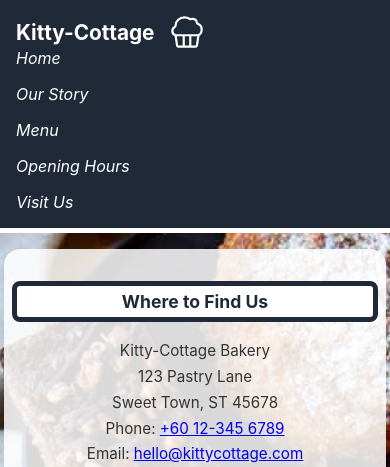
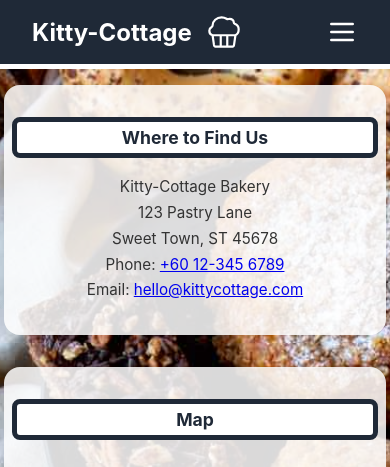
Before and after one commit to jeanj14/bakery-website-fp, a plain HTML site: page visit.html in a window 390 px wide. Shown: the top 467 px of the page. Drawn offline with Linux system fonts and the light colour scheme.

Commit message:
fixed responsive design

```diff
--- a/assets/css/openinghours.css
+++ b/assets/css/openinghours.css
@@ -144,17 +144,24 @@ footer small {
 }
 
 @media screen and (max-width: 600px) {
-  .header {
-    flex-direction: column;
-    align-items: flex-start;
-    padding: 1rem;
+  ul.nav-list{
+    /* Apply some styles */
+    /* visibility: hidden; */
+    display: none;
   }
-  .branding h1 {
-    font-size: 1.3rem;
+
+  .story {
+    font-size: smaller
   }
-  .top-nav ul {
-    flex-direction: column;
-    gap: 1rem;
+
+  .branding h1{
+    font-size: 1.5rem;
+  }
+
+  .mobile-menu {
+    display: flex;
+    height: 2rem;
+    width: auto;
   }
   .opening-cnt {
     width: 95%;
--- a/assets/css/style.css
+++ b/assets/css/style.css
@@ -19,6 +19,8 @@ body {
   align-items: center;
   padding: 1rem 2rem;
   border-bottom: white 5px solid;
+  width: 100%;
+  height: max-content;
 }
 
 .branding {
@@ -85,6 +87,7 @@ main {
 .hero {
   background-color: #1F2937;
   display: grid;
+
   grid-template-columns: 1fr 1fr;
   grid-template-rows: 25rem;
 }
@@ -100,7 +103,7 @@ main {
 }
 
 .hero-title {
-  font-size: 2rem;
+  font-size: 1rem;
 }
 
 .hero-btn {
@@ -206,6 +209,7 @@ main {
 
 /* FOOTER */
 footer {
+  width: 100%;
   background-color: #1F2937;
   text-align: center;
   padding: 1rem;
@@ -221,20 +225,32 @@ footer small {
 
 /* When the browser is at least 600px and above */
 @media screen and (max-width: 600px) {
-  ul.nav-list{
-    /* Apply some styles */
-    /* visibility: hidden; */
+  ul.nav-list {
     display: none;
   }
 
-  .branding h1{
+  .header {
+    padding: 1.5rem 1rem;
+    min-height: 64px;
+  }
+
+  .branding h1 {
     font-size: 1.5rem;
+    letter-spacing: 1px;
+  }
+
+  .logo {
+    width: 2.5rem;
   }
 
   .mobile-menu {
     display: flex;
-    height: 2rem;
-    width: auto;
+    height: 2.5rem;
+    width: 2.5rem;
+    align-items: center;
+    justify-content: center;
+    font-size: 2rem;
+    cursor: pointer;
   }
 
   main {
@@ -242,16 +258,101 @@ footer small {
     flex-direction: column;
     justify-content: center;
     align-items: center;
+    width: 100%;
+    padding: 0;
   }
 
   .welcome p {
     text-align: center;
-    max-width: 90%;
-    font-size: 1.25rem;
-    margin: 0 auto;
+    max-width: 95%;
+    font-size: 1.1rem;
+    margin: 1.5rem auto 0 auto;
   }
 
   .branding {
     flex-direction: row-reverse;
+    gap: 0.75rem;
+  }
+
+  .hero {
+    grid-template-columns: 1fr;
+    grid-template-rows: auto auto;
+    height: auto;
+  }
+
+  .hero-text {
+    padding: 0 1rem;
+    align-items: center;
+    text-align: center;
+  }
+
+  .hero-title {
+    font-size: 1.25rem;
+  }
+
+  .hero-image {
+    display: none;
+  }
+
+  .information {
+    height: auto;
+    padding: 1rem 0;
+  }
+
+  .info-gallery {
+    flex-direction: column;
+    width: 90%;
+    gap: 1rem;
+  }
+
+  .info-figure {
+    width: 100%;
+    font-size: 13px;
+  }
+
+  .info-picture {
+    width: 80px;
+    height: 80px;
+  }
+
+  .testimonial {
+    height: auto;
+    padding: 1rem;
+  }
+
+  .test-quote {
+    width: 95%;
+    font-size: 1.1rem;
+    padding: 0.75rem;
+  }
+
+  .cta {
+    height: auto;
+    padding: 1rem 0;
+  }
+
+  .cta-block {
+    font-size: 1rem;
+    flex-direction: column;
+    width: 95%;
+    height: auto;
+    gap: 1rem;
+    padding: 1rem;
+  }
+
+  .cta-btn {
+    width: 100%;
+    height: 2.75rem;
+    font-size: 1.1rem;
+  }
+
+  footer {
+    padding: 1rem;
+    font-size: 1.1rem;
+    min-height: 48px;
+  }
+
+  footer small {
+    font-size: 1rem;
   }
 }
--- a/assets/css/visit.css
+++ b/assets/css/visit.css
@@ -165,22 +165,24 @@ footer small {
 }
 
 @media screen and (max-width: 600px) {
-  .header {
-    flex-direction: column;
-    align-items: flex-start;
-    padding: 1rem;
+  ul.nav-list{
+    /* Apply some styles */
+    /* visibility: hidden; */
+    display: none;
   }
-  .branding h1 {
-    font-size: 1.3rem;
+
+  .story {
+    font-size: smaller
   }
-  .top-nav ul {
-    flex-direction: column;
-    gap: 1rem;
-    width: 100%;
-    padding-left: 0;
+
+  .branding h1{
+    font-size: 1.5rem;
   }
-  .top-nav a {
-    font-size: 1rem;
+
+  .mobile-menu {
+    display: flex;
+    height: 2rem;
+    width: auto;
   }
   .visit-section {
     padding: 1rem 0.5rem;
--- a/visit.html
+++ b/visit.html
@@ -8,11 +8,14 @@
 </head>
 <body>
 
+    <!-- Header with Logo and Navigation -->
   <header class="header">
-    <div class="branding">
+
+    <div class ="branding">
       <h1>Kitty-Cottage</h1>
       <img src="./assets/images/logo.svg" alt="Kitty-Cottage Logo" class="logo">
     </div>
+
     <nav aria-label="Main Navigation" class="top-nav">
       <img src="./assets/images/menu.svg" class="mobile-menu" alt="menu">
       <ul class="nav-list">
@@ -20,7 +23,7 @@
         <li><a href="ourstory.html">Our Story</a></li>
         <li><a href="menu.html">Menu</a></li>
         <li><a href="openinghours.html">Opening Hours</a></li>
-        <li><a href="visit.html" aria-current="page">Visit Us</a></li>
+        <li><a href="visit.html">Visit Us</a></li>
       </ul>
     </nav>
   </header>
```
Also changed, not shown: assets/css/ourstory.css (+11 -3 lines), index.html (+0 -1 lines), openinghours.html (+4 -1 lines).
